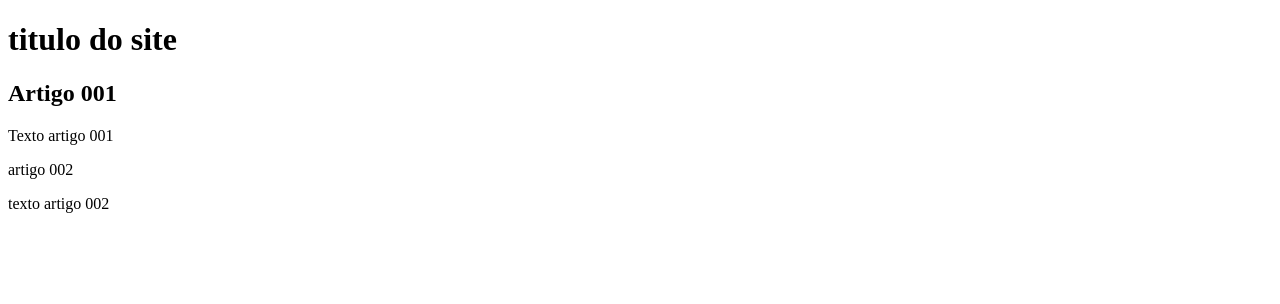
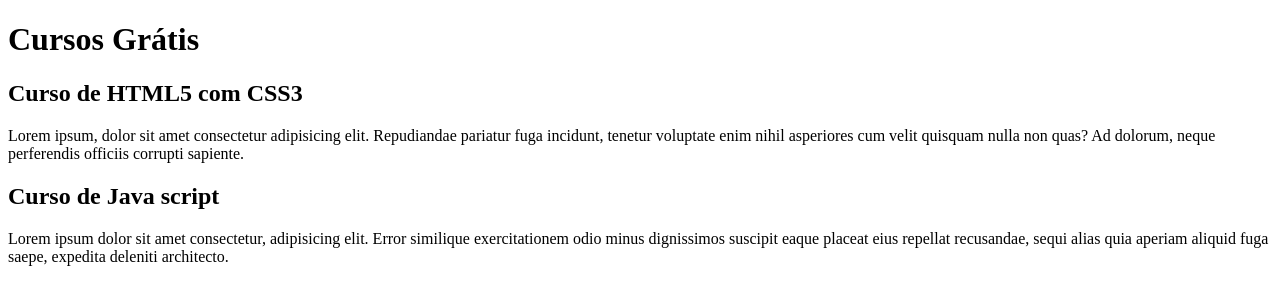
Before and after one commit to rochamatheuss/Projeto-site, a plain HTML site: page index.html in a window 1280 px wide. Drawn offline with Linux system fonts and the light colour scheme.

Commit message:
Comecei a escrever o conteúdo

```diff
--- a/index.html
+++ b/index.html
@@ -8,15 +8,15 @@
 <body>
     <main>
         <header>
-            <h1>titulo do site</h1>
+            <h1>Cursos Grátis</h1>
         </header>
         <article>
-            <h2>Artigo 001</h2>
-            <p>Texto artigo 001</p>
+            <h2>Curso de HTML5 com CSS3</h2>
+            <p>Lorem ipsum, dolor sit amet consectetur adipisicing elit. Repudiandae pariatur fuga incidunt, tenetur voluptate enim nihil asperiores cum velit quisquam nulla non quas? Ad dolorum, neque perferendis officiis corrupti sapiente.</p>
         </article>
         <article>
-            artigo 002
-            <p>texto artigo 002</p>
+            <H2>Curso de Java script</H2>
+            <p>Lorem ipsum dolor sit amet consectetur, adipisicing elit. Error similique exercitationem odio minus dignissimos suscipit eaque placeat eius repellat recusandae, sequi alias quia aperiam aliquid fuga saepe, expedita deleniti architecto.</p>
         </article>
 
 
```
